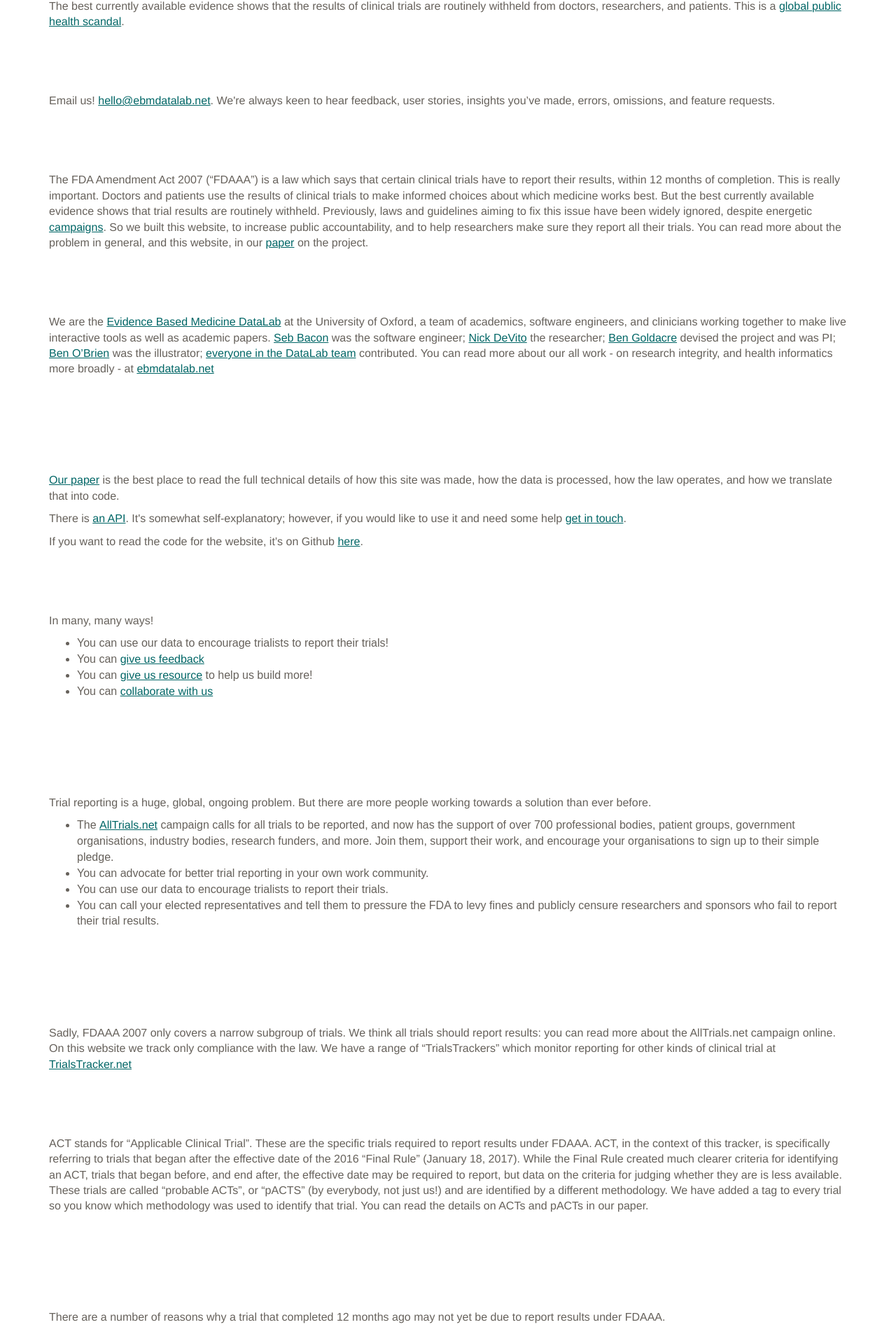
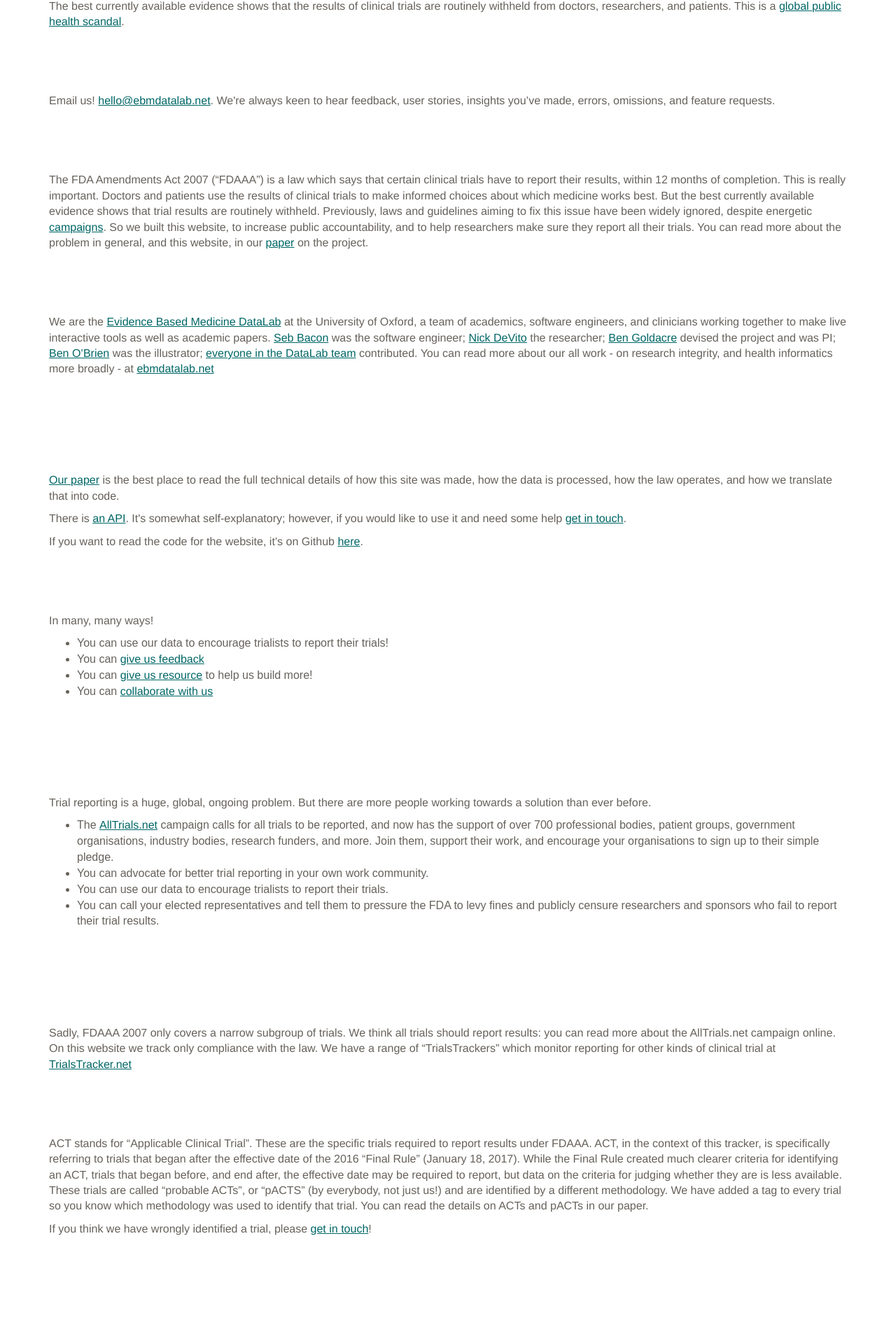
Before and after one commit to ebmdatalab/clinicaltrials-act-tracker, a Django app: page /about/ in a window 1280 px wide. Shown: the part 373-2279 px from the top of the page at 70% size. Run offline with Django 3.2, Linux system fonts and the light colour scheme; style sheets or scripts are compiled from the project's sources; parts of the project's set-up code (start-up, migrations or seed data) failed here and were passed over; some libraries are stand-ins or nearby versions.

Commit message:
Minor doc changes

```diff
--- a/clinicaltrials/templates/about.html
+++ b/clinicaltrials/templates/about.html
@@ -31,7 +31,7 @@
 
         <h2>What’s this all about?</h2>
 
-        <p>The FDA Amendment Act 2007 (“FDAAA”) is a law which says that certain clinical trials have to report their results, within 12 months of completion. This is really important. Doctors and patients use the results of clinical trials to make informed choices about which medicine works best. But the best currently available evidence shows that trial results are routinely withheld. Previously, laws and guidelines aiming to fix this issue have been widely ignored, despite energetic <a href="http://www.alltrials.net/">campaigns</a>. So we built this website, to increase public accountability, and to help researchers make sure they report all their trials. You can read more about the problem in general, and this website, in our <a href="/static/fdaaa_trialstracker_2018.pdf">paper</a> on the project.</p>
+        <p>The FDA Amendments Act 2007 (“FDAAA”) is a law which says that certain clinical trials have to report their results, within 12 months of completion. This is really important. Doctors and patients use the results of clinical trials to make informed choices about which medicine works best. But the best currently available evidence shows that trial results are routinely withheld. Previously, laws and guidelines aiming to fix this issue have been widely ignored, despite energetic <a href="http://www.alltrials.net/">campaigns</a>. So we built this website, to increase public accountability, and to help researchers make sure they report all their trials. You can read more about the problem in general, and this website, in our <a href="/static/fdaaa_trialstracker_2018.pdf">paper</a> on the project.</p>
 
         <h2>Who made the FDAAA TrialsTracker?</h2>
         <p>We are the <a href="https://ebmdatalab.net/">Evidence Based Medicine DataLab</a> at the University of Oxford, a team of academics, software engineers, and clinicians working together to make live interactive tools as well as academic papers. <a href="https://ebmdatalab.net/seb-bacon/">Seb Bacon</a> was the software engineer; <a href="https://ebmdatalab.net/nicholas-devito/">Nick DeVito</a> the researcher; <a href="https://ebmdatalab.net/ben-goldacre/">Ben Goldacre</a>  devised the project and was PI; <a href="http://bentheillustrator.com/">Ben O’Brien</a> was the illustrator; <a href="https://ebmdatalab.net/#team">everyone in the DataLab team</a> contributed. You can read more about our all work - on research integrity, and health informatics more broadly - at <a href="https://ebmdatalab.net/">ebmdatalab.net</a></p>
@@ -105,6 +105,7 @@
         trial. You can read the details on ACTs and pACTs in our
         paper.</p>
 
+        <p>If you think we have wrongly identified a trial, please <a href="mailto:hello@ebmdatalab.net">get in touch</a>!</p>
 
         <h2>I found a trial I think is due to report results, under FDAAA, but it’s not listed as due?</h2>
         <p>There are a number of reasons why a trial that completed 12 months ago may not yet be due to report results under FDAAA.</p>
```
